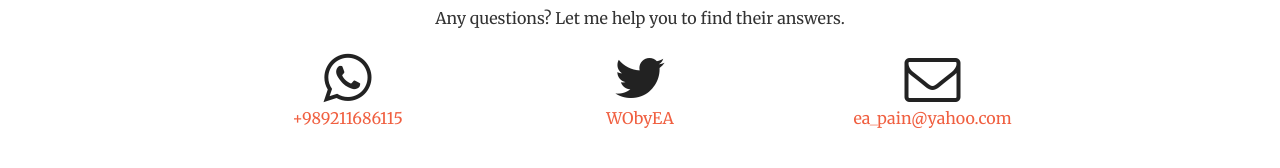
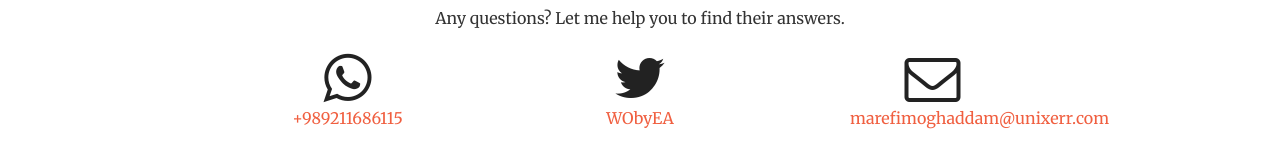
Before and after one commit to wildonion/wildonion.github.io, a Jekyll site: the page built from index.html, in a window 1280 px wide and 900 px high, scrolled down 1476 px. Shown: the part 650-818 px from the top of the window. Built offline with Jekyll 4.4.1, drawn with Linux system fonts in a browser that asks for light colours.

Commit message:
update email

```diff
--- a/_config.yml
+++ b/_config.yml
@@ -1,6 +1,6 @@
 # Site settings
 title: uniXerr
-email: ea_pain@yahoo.com
+email: marefimoghaddam@unixerr.com
 description: > # this means to ignore newlines until "baseurl:"
 baseurl: "" # the subpath of your site, e.g. /blog/
 url: "" # the base hostname & protocol for your site
```
